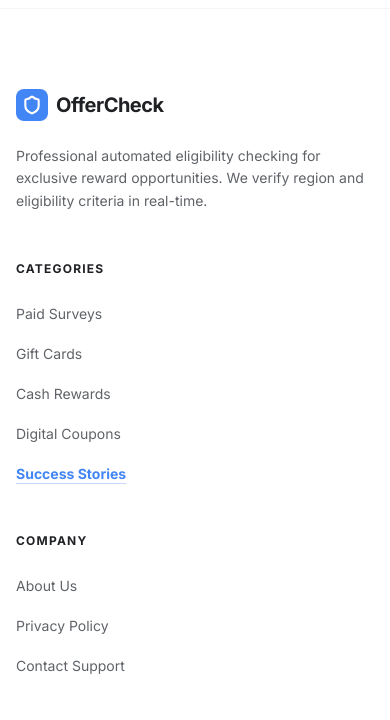
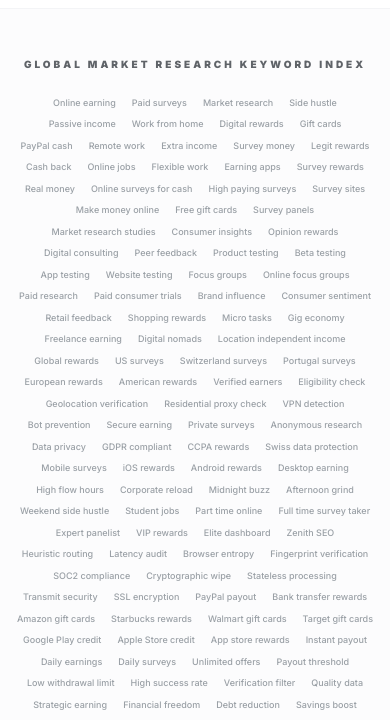
Before and after one commit to mahmudulupwork825-web/USofferClaim, a React (Vite) app: page / in a window 390 px wide. Shown: the part 8522-9242 px from the top of the page. Built offline with nearby package versions, Linux system fonts and the light colour scheme.

Commit message:
feat: Add keyword cloud and update sitemaps
Introduces a new "Keyword Cloud" component to the application for SEO enhancement. Updates sitemap last modified dates and expands the crawlable URLs list to include more specific landing pages.

```diff
--- a/src/App.tsx
+++ b/src/App.tsx
@@ -346,6 +346,38 @@ const Footer = () => (
   </footer>
 );
 
+const KeywordCloud = () => (
+  <section className="bg-gray-50/50 py-12 border-t border-gray-100">
+    <div className="max-w-7xl mx-auto px-4 sm:px-6 lg:px-8">
+      <h3 className="text-[10px] font-black uppercase tracking-[0.3em] text-[#5F6368] mb-6 text-center">Global Market Research Keyword Index</h3>
+      <div className="flex flex-wrap justify-center gap-x-4 gap-y-2">
+        {[
+          "Online earning", "Paid surveys", "Market research", "Side hustle", "Passive income", "Work from home", "Digital rewards", "Gift cards", "PayPal cash", "Remote work",
+          "Extra income", "Survey money", "Legit rewards", "Cash back", "Online jobs", "Flexible work", "Earning apps", "Survey rewards", "Real money", "Online surveys for cash",
+          "High paying surveys", "Survey sites", "Make money online", "Free gift cards", "Survey panels", "Market research studies", "Consumer insights", "Opinion rewards",
+          "Digital consulting", "Peer feedback", "Product testing", "Beta testing", "App testing", "Website testing", "Focus groups", "Online focus groups", "Paid research",
+          "Paid consumer trials", "Brand influence", "Consumer sentiment", "Retail feedback", "Shopping rewards", "Micro tasks", "Gig economy", "Freelance earning",
+          "Digital nomads", "Location independent income", "Global rewards", "US surveys", "Switzerland surveys", "Portugal surveys", "European rewards", "American rewards",
+          "Verified earners", "Eligibility check", "Geolocation verification", "Residential proxy check", "VPN detection", "Bot prevention", "Secure earning", "Private surveys",
+          "Anonymous research", "Data privacy", "GDPR compliant", "CCPA rewards", "Swiss data protection", "Mobile surveys", "iOS rewards", "Android rewards", "Desktop earning",
+          "High flow hours", "Corporate reload", "Midnight buzz", "Afternoon grind", "Weekend side hustle", "Student jobs", "Part time online", "Full time survey taker",
+          "Expert panelist", "VIP rewards", "Elite dashboard", "Zenith SEO", "Heuristic routing", "Latency audit", "Browser entropy", "Fingerprint verification", "SOC2 compliance",
+          "Cryptographic wipe", "Stateless processing", "Transmit security", "SSL encryption", "PayPal payout", "Bank transfer rewards", "Amazon gift cards", "Starbucks rewards",
+          "Walmart gift cards", "Target gift cards", "Google Play credit", "Apple Store credit", "App store rewards", "Instant payout", "Daily earnings", "Daily surveys",
+          "Unlimited offers", "Payout threshold", "Low withdrawal limit", "High success rate", "Verification filter", "Quality data", "Strategic earning", "Financial freedom",
+          "Debt reduction", "Savings boost", "Inflation hedge", "Economic resilience", "Digital labor", "Intellectual property", "Idea generation", "Feedback loop",
+          "User experience research", "Customer journey", "Product innovation", "Market analysis", "Trend spotting", "Forecasting rewards", "Sentiment analysis",
+          "Qualitative research", "Quantitative research", "Longitudinal studies", "Diary studies", "Ethnographic research", "Market segmentation", "Target demographics",
+          "Niche markets", "Luxury research", "Financial surveys", "Health surveys", "Technology polls", "Political sentiment", "Social research", "Educational rewards",
+          "Professional opinions", "Industry experts", "B2B surveys", "B2C surveys", "Global marketplace", "Attention economy", "Verified status"
+        ].map((word, i) => (
+          <span key={i} className="text-[9px] text-[#9AA0A6] font-medium hover:text-[#4285F4] transition-colors whitespace-nowrap">{word}</span>
+        ))}
+      </div>
+    </div>
+  </section>
+);
+
 const AboutPage = () => {
   useEffect(() => {
     document.title = "About Our Mission | OfferCheck - Global Reward Verification";
@@ -516,6 +548,7 @@ const AboutPage = () => {
           </div>
         </motion.div>
       </div>
+      <KeywordCloud />
     </div>
   );
 };
@@ -617,6 +650,7 @@ const PrivacyPage = () => {
           </div>
         </motion.div>
       </div>
+      <KeywordCloud />
     </div>
   );
 };
@@ -779,6 +813,7 @@ const BlogPostPage = () => {
           </div>
         </motion.div>
       </div>
+      <KeywordCloud />
     </div>
   );
 };
@@ -982,6 +1017,7 @@ const SurveysPage = () => {
           </div>
         </div>
       </div>
+      <KeywordCloud />
     </div>
   );
 };
@@ -1486,6 +1522,7 @@ const LandingPage = ({ offerUrl, title, description, geoRestricted, deviceRestri
           )}
         </div>
       </main>
+      <KeywordCloud />
     </div>
   );
 };
```
Also changed, not shown: public/crawl.txt (added), 1 other file (tests, documents, lock files or other folders).
